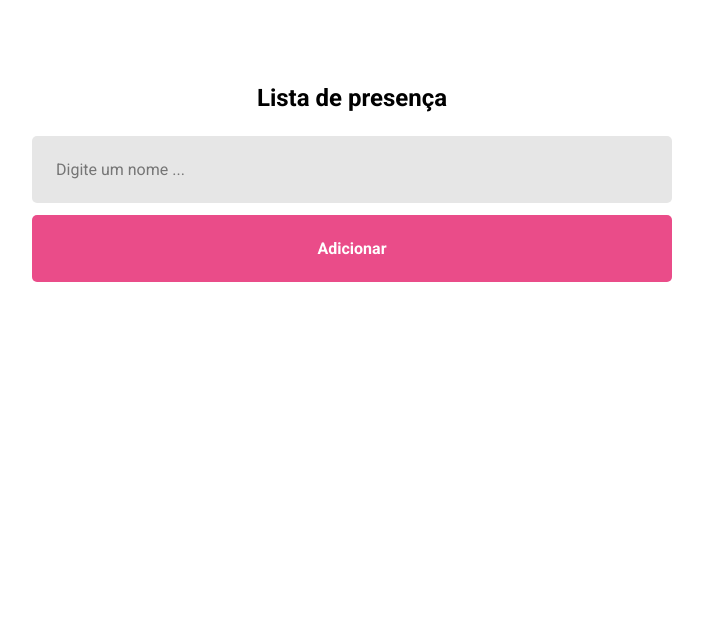
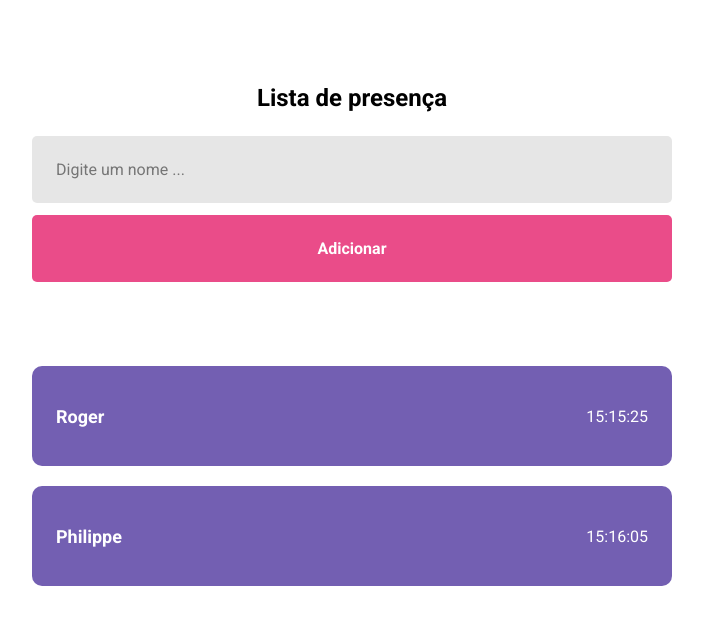
Before and after one commit to rogerdepaulaa/presenceList-react, a React (Vite) app: page / in a window 1280 px wide. Shown: the top 624 px of the page, without its empty margins (288-991 px from the left). Built offline with nearby package versions, Linux system fonts and the light colour scheme.

Commit message:
componets

```diff
--- /dev/null
+++ b/src/components/card/index.jsx
@@ -0,0 +1,10 @@
+import './styles.css'
+
+export function Card({name, time}){
+  return (
+    <div className='card'>
+      <strong> {name}</strong>
+      <small>{time}</small>
+    </div>
+  )
+}
--- /dev/null
+++ b/src/components/card/styles.css
@@ -0,0 +1,15 @@
+.card {
+    height: 100px;
+    width: 50%;
+    background: #735fb2;
+    color: #fff;
+    border-radius: 10px;
+    margin-bottom: 20px;
+    display: flex;
+    align-items: center;
+    justify-content: space-between;
+    padding: 24px;
+}
+.card strong{
+    font-size: 18px;
+}
--- a/src/pages/Home/index.jsx
+++ b/src/pages/Home/index.jsx
@@ -1,11 +1,17 @@
-import './styles.css'
+import './styles.css';
+import { Card }from '../../components/card';
 
 function Home() {
   return (
     <div className='container'>
       <h1>Lista de presença</h1>
-      <input type="text" placeholder="Digite um nome ..." />
+      <input type="text" placeholder="Digite um nome ..." required />
       <button type="button">Adicionar</button>
+
+      <Card  name="Roger" time="15:15:25"/>
+      <Card  name="Philippe" time="15:16:05"/>
+
+
     </div>
   )
 }
```
